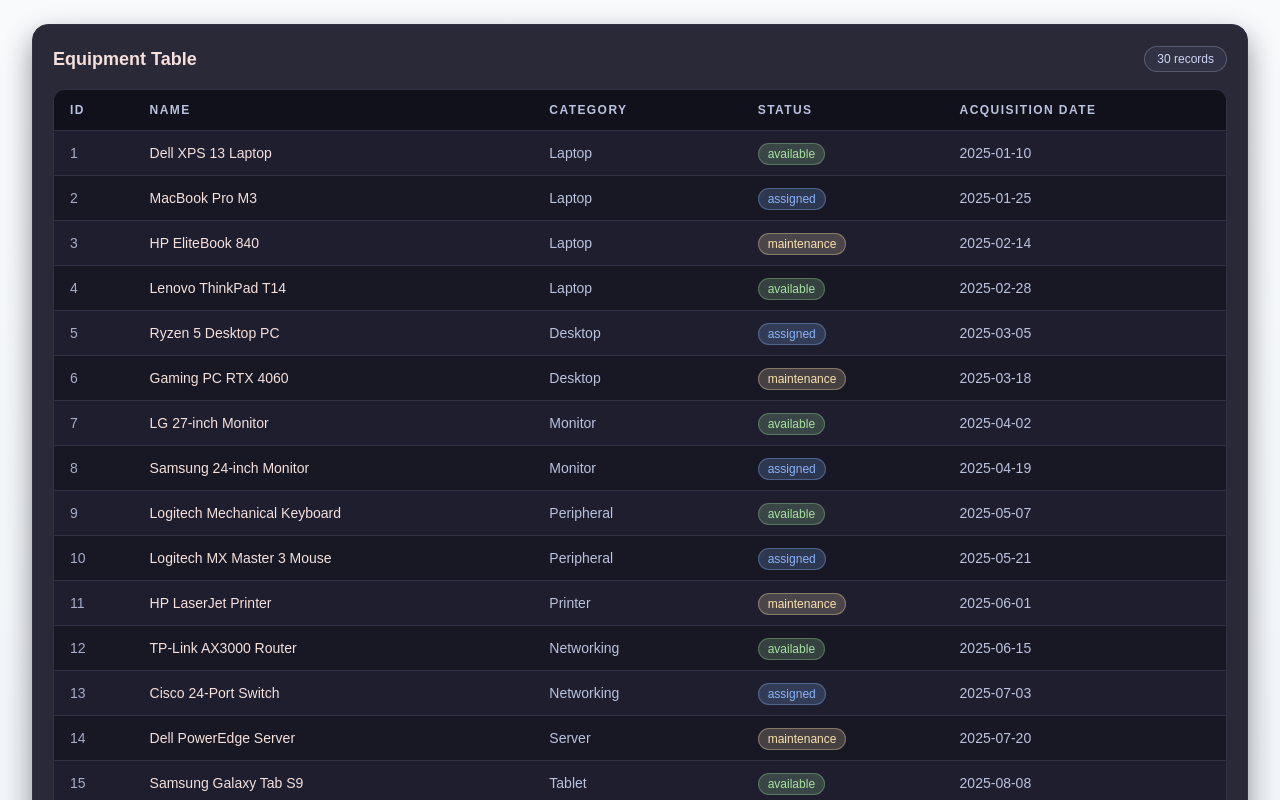
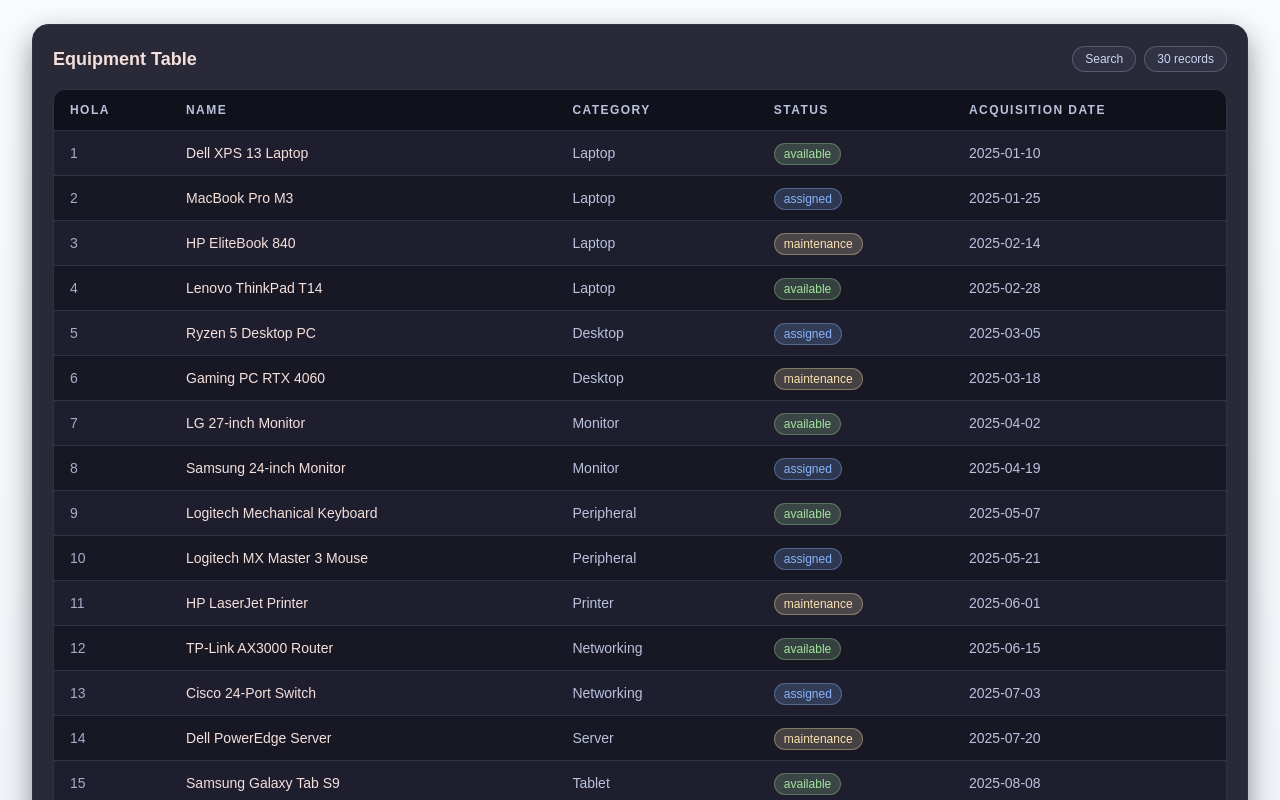
Before and after one commit to CedricMrtz/dashboard-mockup, a Next.js app: page / in a window 1280 px wide. Shown: the top 800 px of the page. Built offline with nearby package versions, Linux system fonts and the light colour scheme.

Commit message:
feat: add button of search aligned with the header

```diff
--- a/components/table/table.tsx
+++ b/components/table/table.tsx
@@ -1,10 +1,17 @@
+"use client"
+
 import { Product } from "../product";
+import React from "react";
 
 type TableProps = {
   products: Product[];
 };
 
 function Table({ products }: TableProps) {
+  const [isSearching, setIsSearching] = React.useState(false);
+  const [query, setQuery] = React.useState("");
+  const inputRef = React.useRef<HTMLInputElement>(null);
+
   const statusClasses: Record<Product["status"], string> = {
     available:
       "bg-[#a6e3a1]/20 text-[#a6e3a1] ring-1 ring-inset ring-[#a6e3a1]/30",
@@ -15,16 +22,42 @@
   };
 
   return (
-    <section className="rounded-2xl border border-[#313244] bg-[#1e1e2e]/95 p-3 text-[#cdd6f4] shadow-[0_12px_28px_rgba(17,17,27,0.45)] backdrop-blur-sm sm:p-4 md:p-5">
-      <header className="mb-4 flex flex-wrap items-center justify-between gap-2">
+    <section
+      className="rounded-2xl border border-[#313244] bg-[#1e1e2e]/95 p-3 text-[#cdd6f4] shadow-[0_12px_28px_rgba(17,17,27,0.45)] backdrop-blur-sm sm:p-4 md:p-5"
+      onClick={() => isSearching ? setIsSearching(false) : null}>
+      {/* Header */}
+      <header className="mb-4 flex flex-wrap items-center gap-2">
         <h2 className="text-base font-semibold text-[#f5e0dc] sm:text-lg">
           Equipment Table
         </h2>
-        <span className="rounded-full border border-[#7f849c]/50 bg-[#313244] px-2.5 py-1 text-[11px] font-medium text-[#cdd6f4] sm:px-3 sm:text-xs">
-          {products.length} records
-        </span>
+        <div className="ml-auto flex items-center gap-2">
+          { isSearching ? (
+            <input
+              ref={inputRef}
+              type="text"
+              className="rounded-full border border-[#7f849c]/50 bg-[#313244] px-2.5 py-1 text-[11px] font-medium text-[#cdd6f4] sm:px-3 sm:text-xs"
+              placeholder="Search equipment..."
+              value={query}
+              onChange={(e) => setQuery(e.target.value)}
+            />
+          ) : (
+            <button
+              onClick={() => {
+                setIsSearching(true);
+                setTimeout(() => inputRef.current?.focus(), 100);
+              }}
+              className="rounded-full border border-[#7f849c]/50 bg-[#313244] px-2.5 py-1 text-[11px] font-medium text-[#cdd6f4] sm:px-3 sm:text-xs hover:bg-[#313244]/70 focus:outline-none focus:ring-2 focus:ring-[#89b4fa]/50"
+            >
+              Search
+            </button>
+          )}
+
+          <span className="rounded-full border border-[#7f849c]/50 bg-[#313244] px-2.5 py-1 text-[11px] font-medium text-[#cdd6f4] sm:px-3 sm:text-xs">
+            {products.length} records
+          </span>
+        </div>
       </header>
-
+      {/* View on mobile */}
       <div className="grid gap-3 sm:hidden">
         {products.map((product) => (
           <article
@@ -48,12 +81,13 @@
         ))}
       </div>
 
+      {/* View on desktop */}
       <div className="hidden overflow-x-auto rounded-xl border border-[#313244] bg-[#181825] sm:block">
         <table className="min-w-full border-separate border-spacing-0 text-left text-sm">
           <thead className="sticky top-0 z-10 bg-[#11111b]/95">
           <tr>
             <th className="border-b border-[#313244] px-4 py-3 text-xs font-semibold uppercase tracking-[0.12em] text-[#bac2de]">
-              ID
+              Hola
             </th>
             <th className="border-b border-[#313244] px-4 py-3 text-xs font-semibold uppercase tracking-[0.12em] text-[#bac2de]">
               Name
```
